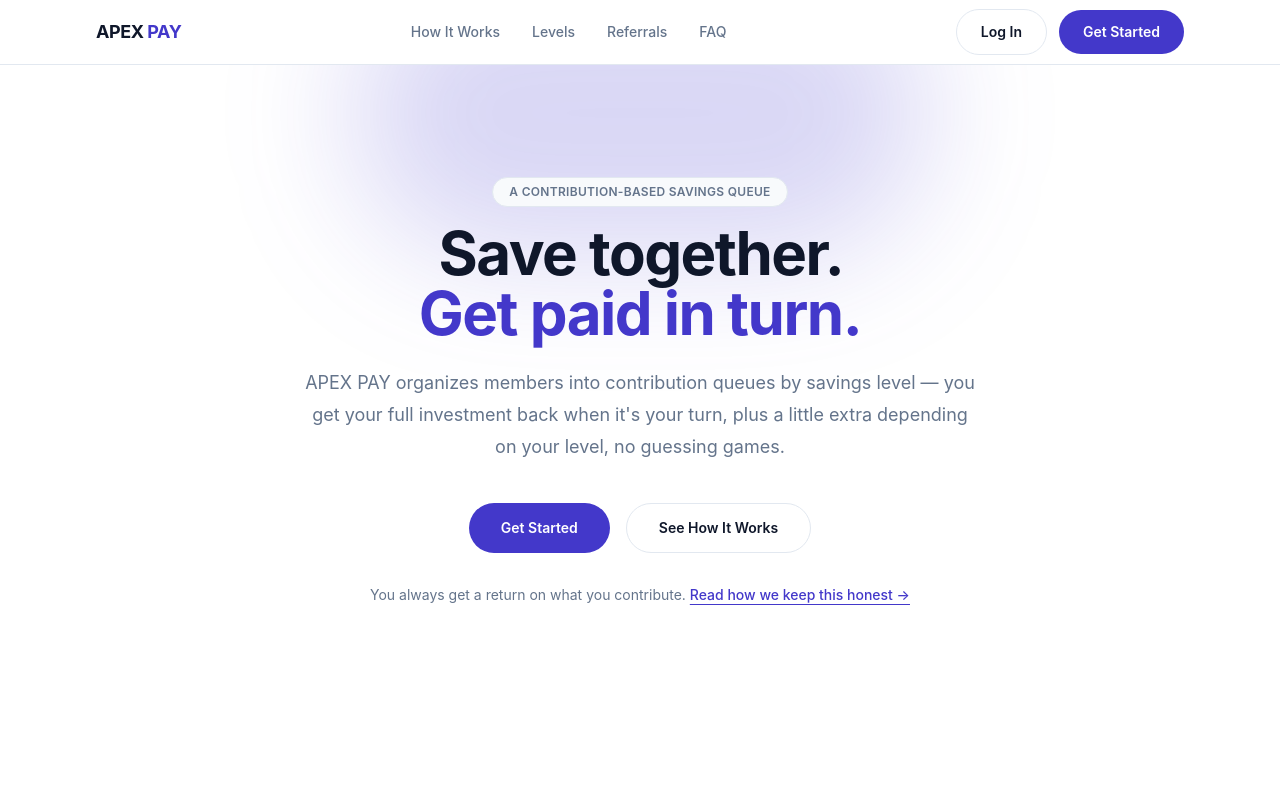
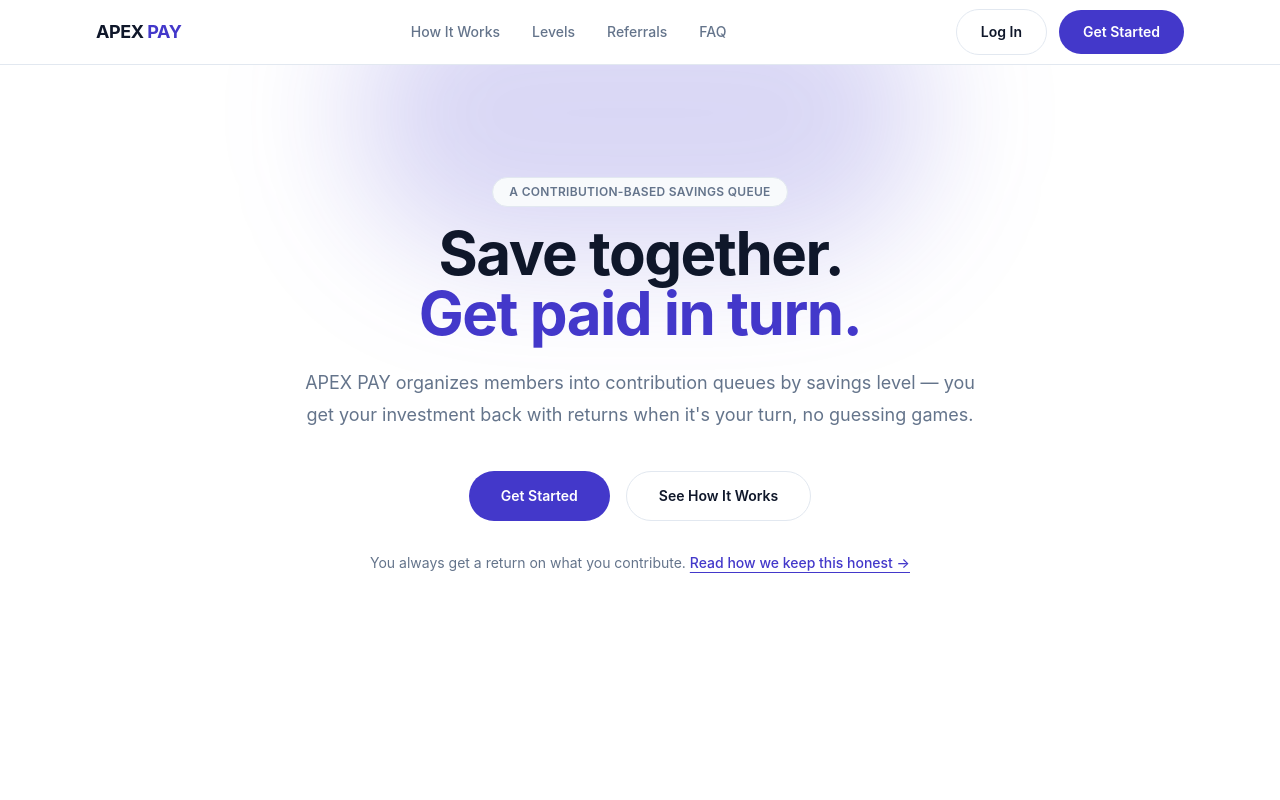
Before and after one commit to Zeeco91/Apex-pay, a Next.js app in the folder apps/web/: page / in a window 1280 px wide. Shown: the top 800 px of the page. Built offline with nearby package versions, Linux system fonts and the light colour scheme; no server answers.

Commit message:
fix: update hero subtext to "investment back with returns" wording
Co-Authored-By: Claude Sonnet 5 <noreply@anthropic.com>

```diff
--- a/apps/web/src/components/landing/Hero.tsx
+++ b/apps/web/src/components/landing/Hero.tsx
@@ -23,8 +23,8 @@ export function Hero() {
 
         <p className="mt-6 max-w-2xl text-lg leading-8 text-muted">
           APEX PAY organizes members into contribution queues by savings level —
-          you get your full investment back when it&apos;s your turn, plus a little
-          extra depending on your level, no guessing games.
+          you get your investment back with returns when it&apos;s your turn, no
+          guessing games.
         </p>
 
         <div className="mt-10 flex flex-col gap-4 sm:flex-row">
```
